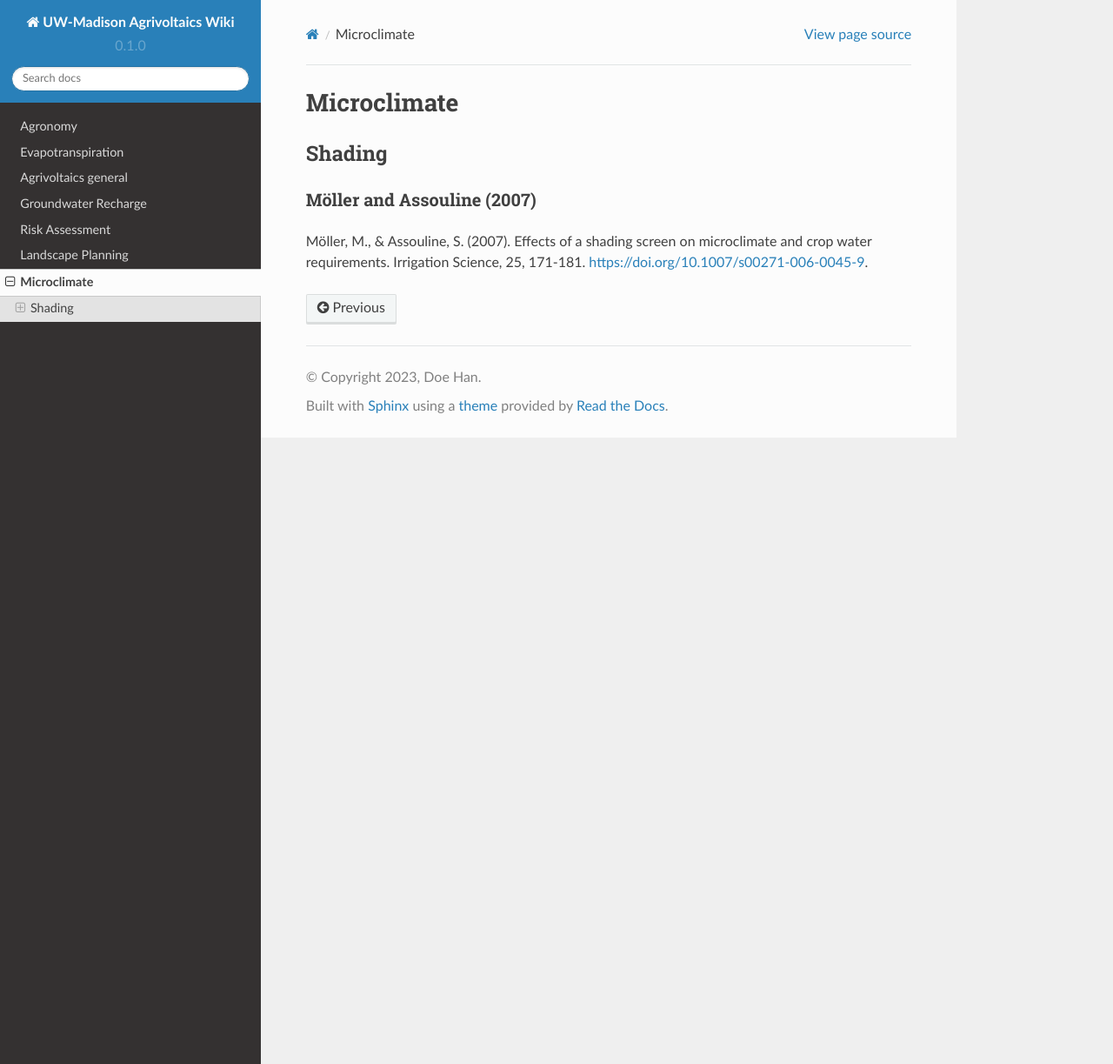
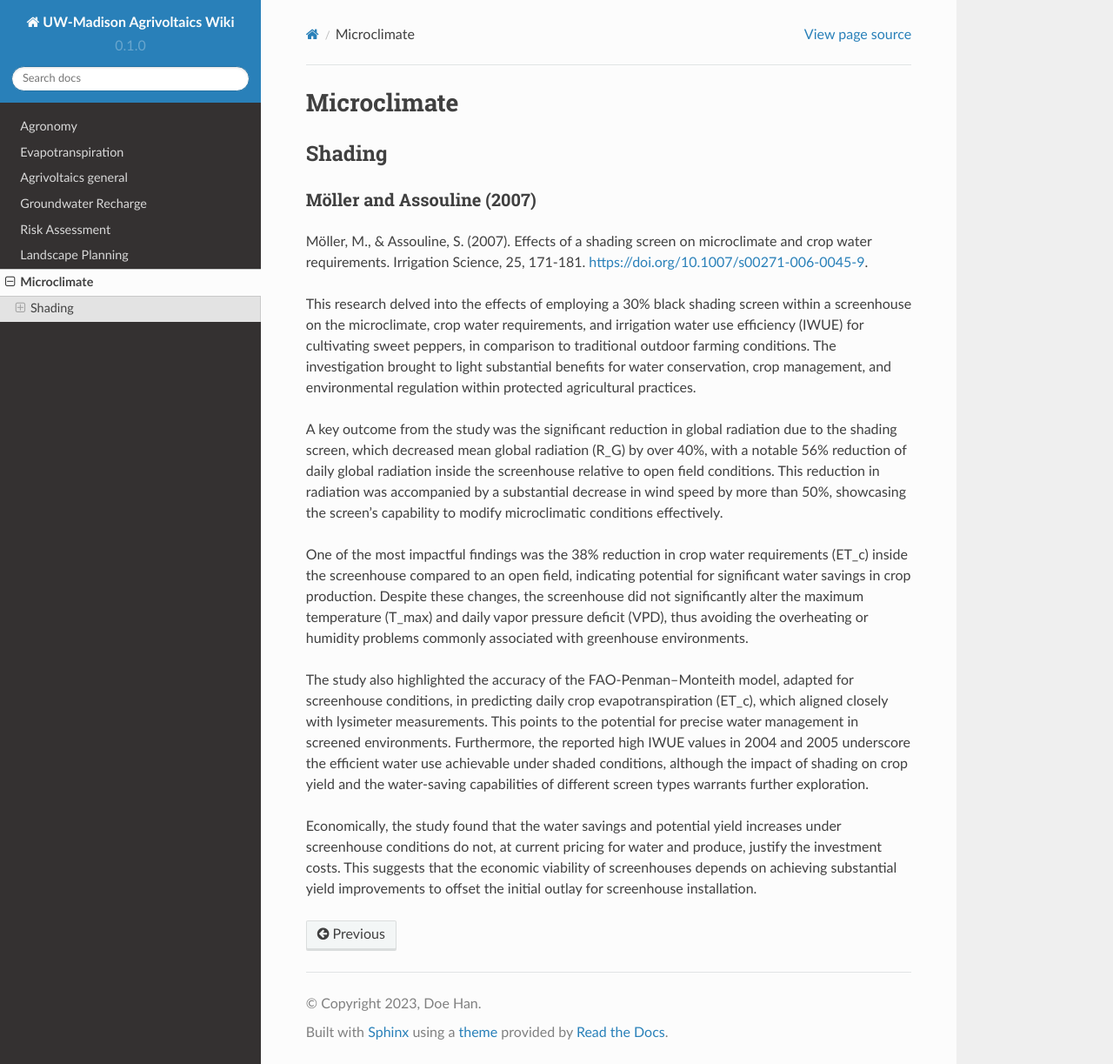
Before and after one commit to hanhydro/wiki, a Sphinx documentation site: the page built from docs/source/climate.rst, in a window 1280 px wide and 1223 px high. Shown: the whole window at 87% size. Built offline with Sphinx 7.4.7 and the Read the Docs theme 2.0.0, drawn with Linux system fonts in a browser that asks for light colours; pages that are not in the unit, such as notebooks, are missing from menus.

Commit message:
Update climate.rst

```diff
--- a/docs/source/climate.rst
+++ b/docs/source/climate.rst
@@ -6,3 +6,13 @@ Shading
 Möller and Assouline (2007)
 ++++++++++++++++++
 Möller, M., & Assouline, S. (2007). Effects of a shading screen on microclimate and crop water requirements. Irrigation Science, 25, 171-181. https://doi.org/10.1007/s00271-006-0045-9.
+
+This research delved into the effects of employing a 30% black shading screen within a screenhouse on the microclimate, crop water requirements, and irrigation water use efficiency (IWUE) for cultivating sweet peppers, in comparison to traditional outdoor farming conditions. The investigation brought to light substantial benefits for water conservation, crop management, and environmental regulation within protected agricultural practices.
+
+A key outcome from the study was the significant reduction in global radiation due to the shading screen, which decreased mean global radiation (R_G) by over 40%, with a notable 56% reduction of daily global radiation inside the screenhouse relative to open field conditions. This reduction in radiation was accompanied by a substantial decrease in wind speed by more than 50%, showcasing the screen's capability to modify microclimatic conditions effectively.
+
+One of the most impactful findings was the 38% reduction in crop water requirements (ET_c) inside the screenhouse compared to an open field, indicating potential for significant water savings in crop production. Despite these changes, the screenhouse did not significantly alter the maximum temperature (T_max) and daily vapor pressure deficit (VPD), thus avoiding the overheating or humidity problems commonly associated with greenhouse environments.
+
+The study also highlighted the accuracy of the FAO-Penman–Monteith model, adapted for screenhouse conditions, in predicting daily crop evapotranspiration (ET_c), which aligned closely with lysimeter measurements. This points to the potential for precise water management in screened environments. Furthermore, the reported high IWUE values in 2004 and 2005 underscore the efficient water use achievable under shaded conditions, although the impact of shading on crop yield and the water-saving capabilities of different screen types warrants further exploration.
+
+Economically, the study found that the water savings and potential yield increases under screenhouse conditions do not, at current pricing for water and produce, justify the investment costs. This suggests that the economic viability of screenhouses depends on achieving substantial yield improvements to offset the initial outlay for screenhouse installation.
```
